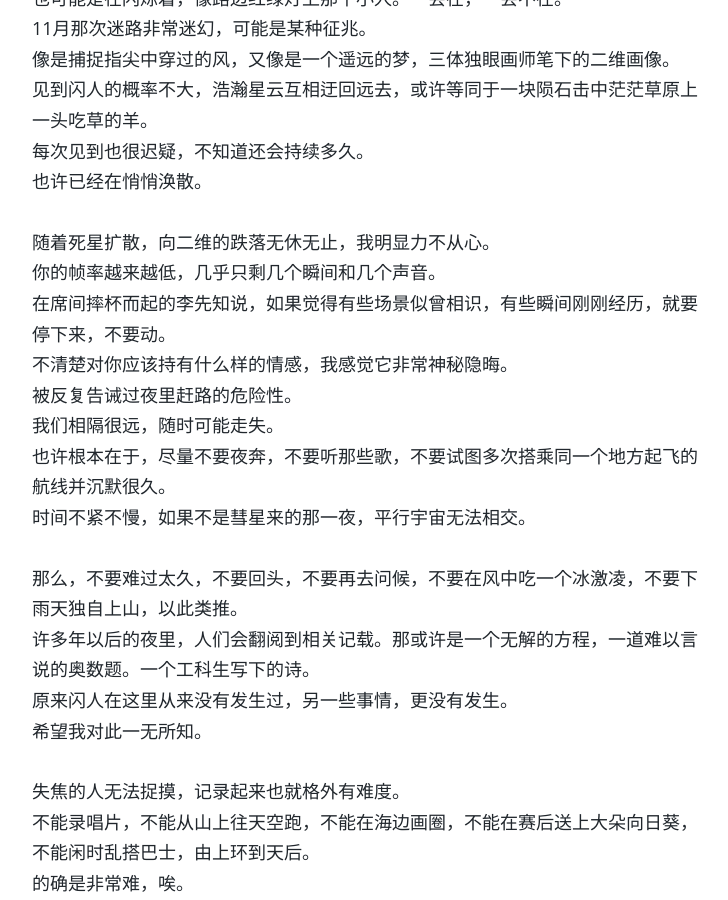
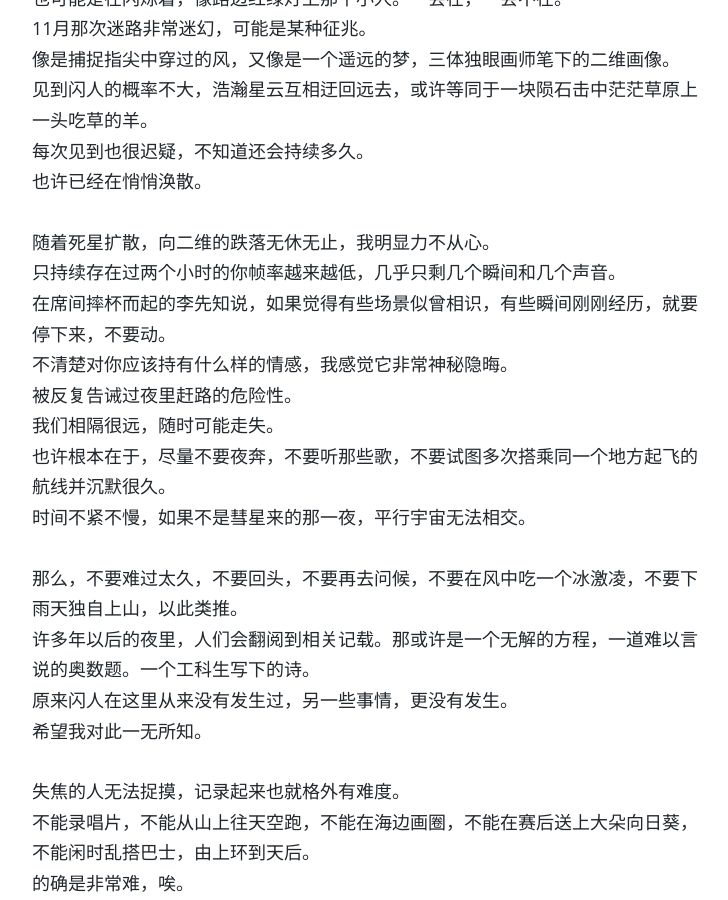
Before and after one commit to sardine2/wangshourong, a Jekyll site: the page built from _posts/2016-08-24-Out-of-Focus.md, in a window 1280 px wide and 900 px high, scrolled down 997 px. Shown: the whole window, without its empty margins (268-996 px from the left). Built offline with Jekyll 4.4.1, drawn with Linux system fonts in a browser that asks for light colours; comment, search, counter and statistics services are not loaded.

Commit message:
Update 2016-08-24-Out-of-Focus.md

```diff
--- a/_posts/2016-08-24-Out-of-Focus.md
+++ b/_posts/2016-08-24-Out-of-Focus.md
@@ -28,7 +28,7 @@ image: flower.jpg
 也许已经在悄悄涣散。
 
 随着死星扩散，向二维的跌落无休无止，我明显力不从心。
-你的帧率越来越低，几乎只剩几个瞬间和几个声音。
+只持续存在过两个小时的你帧率越来越低，几乎只剩几个瞬间和几个声音。
 在席间摔杯而起的李先知说，如果觉得有些场景似曾相识，有些瞬间刚刚经历，就要停下来，不要动。
 不清楚对你应该持有什么样的情感，我感觉它非常神秘隐晦。
 被反复告诫过夜里赶路的危险性。
```
